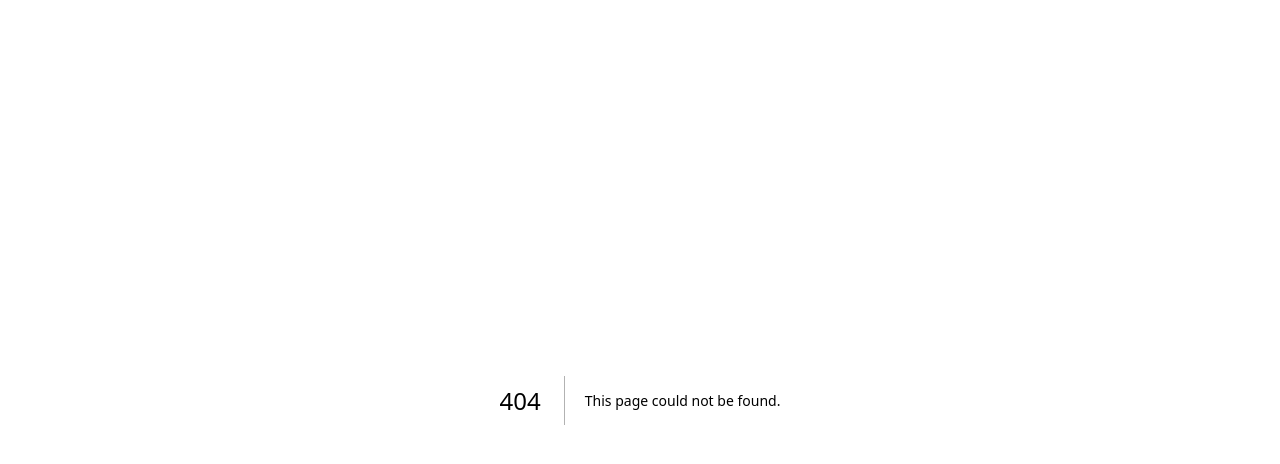
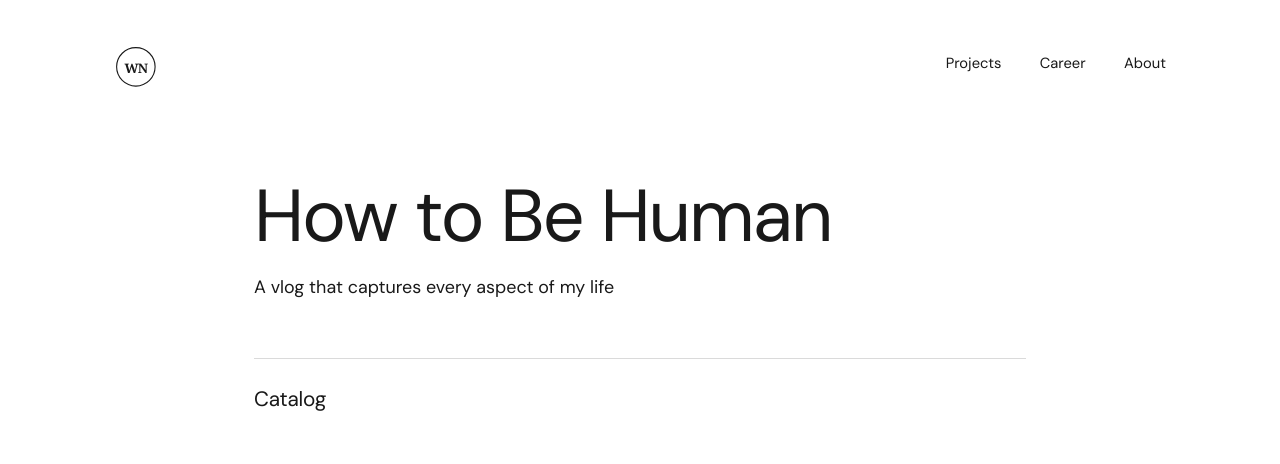
Before and after one commit to nilumol/wnilumol.com, a Next.js app: page /how-to-be-human in a window 1280 px wide. Before the commit this address had no page. Shown: the top 464 px of the page. Built offline with nearby package versions, Linux system fonts and the light colour scheme; a web font is replaced by a local one.

Commit message:
Add How to Be Human page at /how-to-be-human
A white, DM Sans page (like the picture-book page) with the site header,
the title, the line "A vlog that captures every aspect of my life", and an
empty Catalog heading. Not linked from the nav, home page, or /projects.

```diff
--- a/app/globals.css
+++ b/app/globals.css
@@ -336,6 +336,16 @@ p, h1, h2, ul { margin-top: 0; }
 .journal-calendar-note { margin: 0; font-size: 0.8rem; color: var(--journal-ink-muted); }
 .journal-calendar-actions { display: flex; gap: 8px; }
 
+/* ---- /how-to-be-human: life vlog page (hth-* classes) ---- */
+/* White with DM Sans, matching the picture-book page; :has() keeps the white route-scoped. */
+html:has(.hth-shell), html:has(.hth-shell) body { background: #fff; }
+.hth-shell { min-height: 100vh; overflow-x: clip; background: #fff; font-family: var(--font-dm-sans), sans-serif; }
+.hth-page { width: min(100%, 900px); margin: 0 auto; padding: clamp(56px, 7vw, 104px) var(--page-x) 110px; }
+.hth-page h1 { margin: 0 0 18px; font-size: clamp(2.6rem, 6vw, 4.6rem); font-weight: 400; letter-spacing: -0.025em; line-height: 1.04; }
+.hth-lede { max-width: 620px; margin: 0 0 56px; font-size: clamp(1.02rem, 1.4vw, 1.15rem); line-height: 1.65; }
+.hth-page section { padding-top: 26px; border-top: 1px solid var(--line); }
+.hth-page h2 { margin: 0; font-size: 1.3rem; font-weight: 400; letter-spacing: -0.01em; }
+
 /* ---- /books/jules-dreams-of-basketball: flip-book reader (book-* classes; FlipBook.tsx) ---- */
 /* Pure white on this route so the page and the book's white pages read as one surface; :has() keeps it route-scoped. */
 html:has(.book-shell), html:has(.book-shell) body { background: #fff; }
--- /dev/null
+++ b/app/how-to-be-human/page.tsx
@@ -0,0 +1,29 @@
+import type { Metadata } from "next";
+import { DM_Sans } from "next/font/google";
+import { SiteHeader } from "@/components/site-header";
+
+// DM Sans on a white page, like the picture-book page; the WN logo keeps its own SVG lettering.
+const dmSans = DM_Sans({ subsets: ["latin"], style: ["normal", "italic"], axes: ["opsz"], variable: "--font-dm-sans" });
+
+export const metadata: Metadata = {
+  title: "How to Be Human",
+  description: "A vlog that captures every aspect of my life.",
+};
+
+export default function HowToBeHumanPage() {
+  return (
+    <main className={`hth-shell ${dmSans.variable}`}>
+      <SiteHeader />
+      <article className="hth-page">
+        <header>
+          <h1>How to Be Human</h1>
+          <p className="hth-lede">A vlog that captures every aspect of my life</p>
+        </header>
+
+        <section aria-labelledby="hth-catalog">
+          <h2 id="hth-catalog">Catalog</h2>
+        </section>
+      </article>
+    </main>
+  );
+}
```
